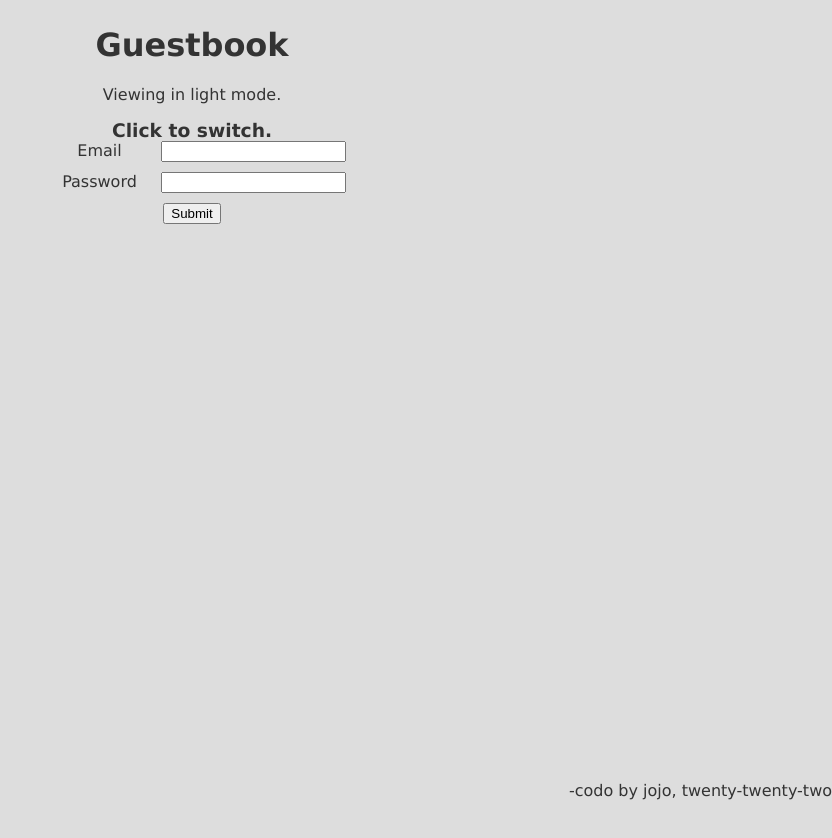
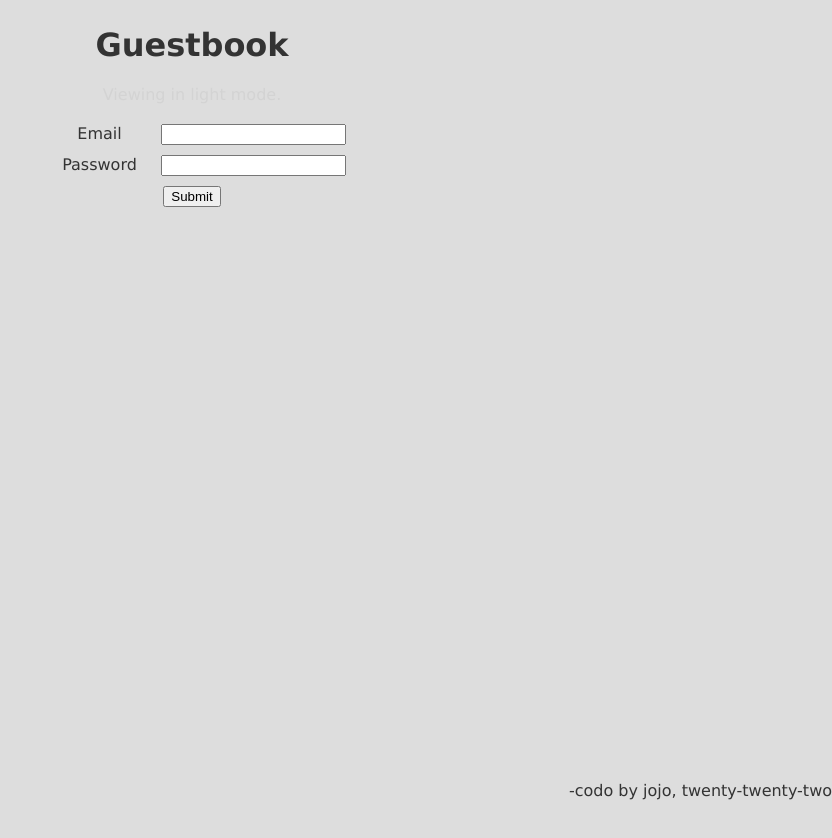
Before and after one commit to jlaurentpdx/guestbook-auth, a React app: page /login in a window 1280 px wide. Shown: the top 838 px of the page, without its empty margins (448-1280 px from the left). Built offline with nearby package versions, Linux system fonts and the light colour scheme.

Commit message:
touching up styling

```diff
--- a/src/components/Header/Header.css
+++ b/src/components/Header/Header.css
@@ -4,18 +4,21 @@
 
 .toggle {
   width: fit-content;
+  font-weight: 100;
+  color: lightgray;
   margin: auto;
+  margin-bottom: 20px;
   cursor: pointer;
+
+  transition: 0.3s all;
 }
 
 .toggle:hover {
   color: tomato;
+
+  transition: 0.5s all;
 }
 
 .currentUser {
   color: tomato;
 }
-
-.hidden {
-  visibility: hidden;
-}
--- a/src/components/Header/Header.jsx
+++ b/src/components/Header/Header.jsx
@@ -11,11 +11,9 @@ export default function Header() {
   return (
     <header>
       <h1 className={styles.title}>Guestbook</h1>
-      {theme === 'light' && <p>Viewing in light mode. </p>}
-      {theme === 'dark' && <p>Viewing in dark mode.</p>}
-      <h3 className={styles.toggle} onClick={toggleTheme}>
-        Click to switch.
-      </h3>
+      <p className={styles.toggle} onClick={toggleTheme}>
+        Viewing in {theme} mode.
+      </p>
       {user ? (
         entries.length > 0 ? (
           <h2>
```
Also changed, not shown: 1 other file (tests, documents, lock files or other folders).
